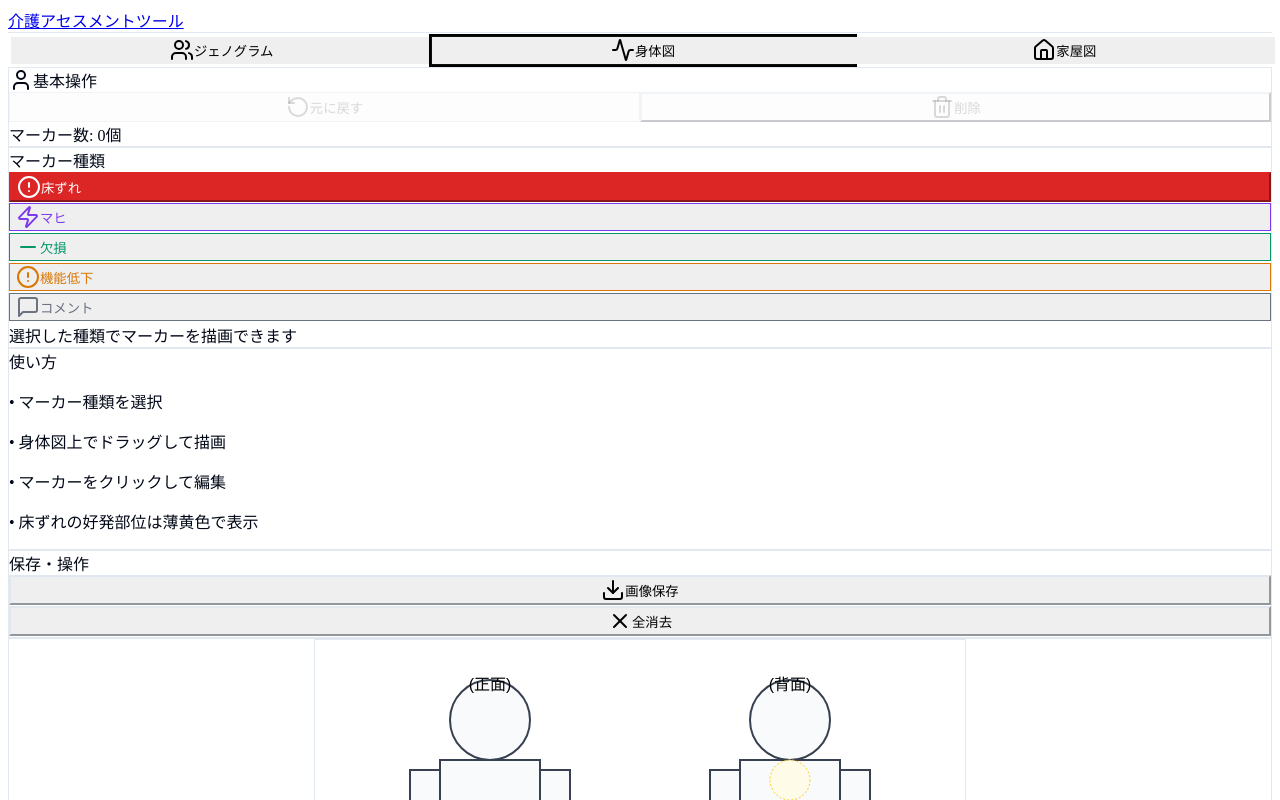
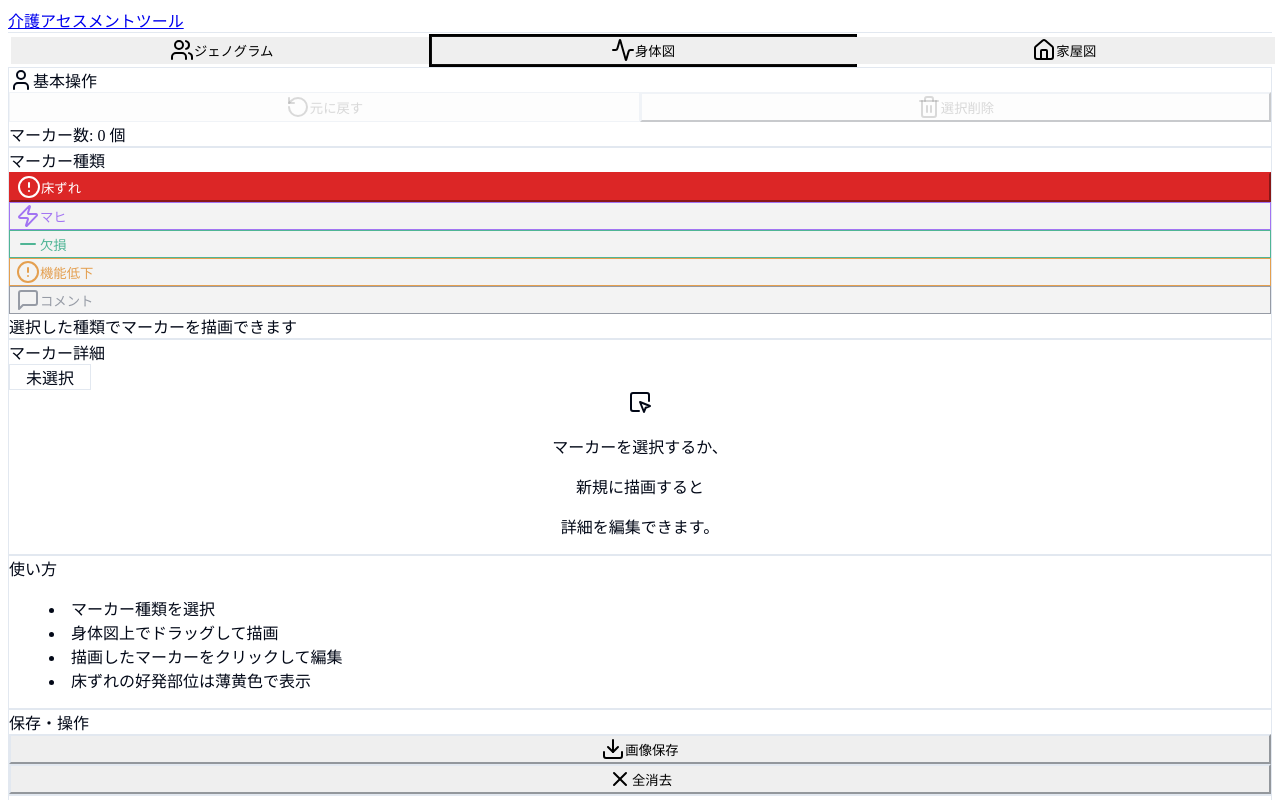
Before and after one commit to kids-masaru/genogram, a React (Vite) app: page / in a window 1280 px wide. Both pictures are taken after a click on the tab "身体図". Shown: the top 800 px of the page. Built offline with nearby package versions, Linux system fonts and the light colour scheme.

Commit message:
Update BodyChartTool.jsx

```diff
--- a/src/components/BodyChartTool.jsx
+++ b/src/components/BodyChartTool.jsx
@@ -1,4 +1,4 @@
-import { useState, useRef, useEffect } from 'react'
+import { useState, useRef, useEffect, useCallback } from 'react'
 import { Button } from '@/components/ui/button.jsx'
 import { Card, CardContent, CardHeader, CardTitle } from '@/components/ui/card.jsx'
 import { Input } from '@/components/ui/input.jsx'
@@ -7,7 +7,7 @@ import { Textarea } from '@/components/ui/textarea.jsx'
 import { Badge } from '@/components/ui/badge.jsx'
 import {
   User, AlertCircle, Zap, Minus, MessageSquare,
-  Download, RotateCcw, Trash2, X
+  Download, RotateCcw, Trash2, X, MousePointerSquare
 } from 'lucide-react'
 
 // 床ずれの好発部位（座標）
@@ -20,15 +20,6 @@ const pressureSoreHotspots = [
   // 正面（側面）
   { x: 200, y: 450, r: 20, label: '大転子部' },
 ];
-
-const BodyChartTool = () => {
-  const canvasRef = useRef(null)
-  const [selectedMarker, setSelectedMarker] = useState(null)
-  const [markers, setMarkers] = useState([])
-  const [currentMarkerType, setCurrentMarkerType] = useState('pressure_sore')
-  const [isDrawing, setIsDrawing] = useState(false)
-  const [currentPath, setCurrentPath] = useState([])
-  const [history, setHistory] = useState([])
 
 // Marker types with colors and descriptions
 const markerTypes = {
@@ -64,53 +55,12 @@ const BodyChartTool = () => {
   }
 }
 
-  // Canvas setup
-  useEffect(() => {
-    const canvas = canvasRef.current
-    if (!canvas) return
-
-    const resizeCanvas = () => {
-      const container = canvas.parentElement
-      if (!container) return;
-      const rect = container.getBoundingClientRect()
-      // 幅を固定し、高さを可変にする（スマホ対応を考慮）
-      canvas.width = Math.min(rect.width, 650); // 最大幅650px
-      canvas.height = 700; // 高さを700pxに固定
-      drawCanvas()
-    }
-
-    // ResizeObserverを使用してコンテナのサイズ変更を監視
-    const container = canvas.parentElement
-    if (container) {
-      const resizeObserver = new ResizeObserver(resizeCanvas)
-      resizeObserver.observe(container)
-
-      // 初期描画
-      resizeCanvas()
-
-      return () => resizeObserver.unobserve(container)
-    }
-  }, [markers, selectedMarker, currentPath]) // currentPathも依存配列に追加
-
-  // Save state for undo
-  const saveState = () => {
-    setHistory(prev => [...prev.slice(-9), [...markers]])
-  }
-
-  // Undo function
-  const undo = () => {
-    if (history.length === 0) return
-    const lastState = history[history.length - 1]
-    setMarkers(lastState)
-    setHistory(prev => prev.slice(0, -1))
-    setSelectedMarker(null)
-  }
-
-  // Draw simple human outline
+// 身体図の描画ロジックをコンポーネントの外（またはuseCallback）に
+// （useCallbackにすると依存関係が複雑になるため、ここでは内部関数として定義）
 const drawHumanOutline = (ctx, startX) => {
   ctx.strokeStyle = '#374151';
   ctx.lineWidth = 2;
-    ctx.fillStyle = '#f9fafb';
+  ctx.fillStyle = 'hsl(var(--card))'; // 背景色をCardの色に合わせる
 
   // 頭部
   ctx.beginPath();
@@ -167,17 +117,46 @@ const BodyChartTool = () => {
   ctx.stroke();
 };
 
+
+const BodyChartTool = () => {
+  const canvasRef = useRef(null)
+  const [selectedMarker, setSelectedMarker] = useState(null)
+  const [markers, setMarkers] = useState([])
+  const [currentMarkerType, setCurrentMarkerType] = useState('pressure_sore')
+  const [isDrawing, setIsDrawing] = useState(false)
+  const [currentPath, setCurrentPath] = useState([])
+  const [history, setHistory] = useState([])
+
+  // Save state for undo
+  const saveState = () => {
+    setHistory(prev => [...prev.slice(-9), [...markers]])
+  }
+
+  // Undo function
+  const undo = () => {
+    if (history.length === 0) return
+    const lastState = history[history.length - 1]
+    setMarkers(lastState)
+    setHistory(prev => prev.slice(0, -1))
+    setSelectedMarker(null)
+  }
+
   // Draw canvas
-  const drawCanvas = () => {
+  // useCallback を使い、依存関係を明確化
+  const drawCanvas = useCallback(() => {
     const canvas = canvasRef.current
     if (!canvas) return
 
     const ctx = canvas.getContext('2d')
     ctx.clearRect(0, 0, canvas.width, canvas.height)
 
+    // キャンバス幅に基づいて中央配置
     const centerX = canvas.width / 2;
-    const frontX = centerX - 150;
-    const backX = centerX + 150;
+    const frontX = Math.max(150, centerX - 150);
+    const backX = Math.min(canvas.width - 150, centerX + 150);
+
+    // 身体図のスケールや位置を調整
+    // (ここでは簡易的にX座標のみ調整)
 
     // Draw front view
     drawHumanOutline(ctx, frontX);
@@ -188,7 +167,7 @@ const BodyChartTool = () => {
     // ラベルの追加
     ctx.font = '16px sans-serif'
     ctx.textAlign = 'center'
-    ctx.fillStyle = '#000000'
+    ctx.fillStyle = 'hsl(var(--foreground))' // テキスト色をテーマに合わせる
     ctx.fillText('(正面)', frontX, 50)
     ctx.fillText('(背面)', backX, 50)
 
@@ -198,8 +177,10 @@ const BodyChartTool = () => {
     ctx.lineWidth = 1;
     ctx.setLineDash([2, 2]);
     pressureSoreHotspots.forEach(spot => {
+      // 座標を背面図(backX)基準で動的に調整
+      const dynamicX = backX + (spot.x - 450);
       ctx.beginPath();
-      ctx.arc(spot.x + (centerX - 300), spot.y, spot.r, 0, 2 * Math.PI); // X座標をキャンバス中央基準に調整
+      ctx.arc(dynamicX, spot.y, spot.r, 0, 2 * Math.PI);
       ctx.fill();
       ctx.stroke();
     });
@@ -266,7 +247,42 @@ const BodyChartTool = () => {
         ctx.fillText(marker.text, centerX, centerY - 15)
       }
     })
-  }
+  }, [markers, selectedMarker, currentPath, currentMarkerType]);
+
+  // Canvasの描画は、依存関係が変更されたときにuseEffectで実行
+  useEffect(() => {
+    drawCanvas();
+  }, [drawCanvas]);
+
+  // Canvasのリサイズロジック (マウント時に1回だけ実行)
+  useEffect(() => {
+    const canvas = canvasRef.current;
+    if (!canvas) return;
+    const container = canvas.parentElement;
+    if (!container) return;
+
+    const resizeCanvas = () => {
+      const rect = container.getBoundingClientRect();
+      if (rect.width === 0) return;
+
+      // コンテナの幅に合わせてキャンバスの幅を設定
+      canvas.width = rect.width;
+      // 高さは固定
+      canvas.height = 700;
+
+      drawCanvas(); // リサイズ後に再描画
+    };
+
+    const resizeObserver = new ResizeObserver(resizeCanvas);
+    resizeObserver.observe(container);
+
+    resizeCanvas(); // 初回描画
+
+    return () => resizeObserver.unobserve(container);
+    // drawCanvasを依存配列から削除し、マウント時のみ実行
+    // drawCanvasはresizeObserverコールバック内で最新のものが呼ばれる
+  }, [drawCanvas]); // drawCanvas が変更されたらリサイズロジックも更新
+
 
   // Mouse events
   const handleCanvasMouseDown = (e) => {
@@ -371,19 +387,21 @@ const BodyChartTool = () => {
 
   // Clear all
   const clearAll = () => {
-    // window.confirm は Vercel/iframe 環境で動作しない可能性があるため、
-    // まずは確認なしで削除（またはカスタムモーダルを実装）
-    // if (confirm('すべてのマーカーを削除しますか？')) {
+    // 将来的にカスタムアラートダイアログ（shadcn/ui）に置き換えることを推奨
+    if (window.confirm('すべてのマーカーを削除しますか？')) {
       saveState()
       setMarkers([])
       setSelectedMarker(null)
-    // }
+    }
   }
 
   return (
-    <div className="grid grid-cols-1 lg:grid-cols-4 gap-6 p-6">
+    // ↓↓↓ (修正点) p-6 を削除 (親のApp.jsxで設定済)、gap-6で余白を確保
+    <div className="grid grid-cols-1 lg:grid-cols-4 gap-6">
+
       {/* Control Panel */}
-      <div className="lg:col-span-1 space-y-4">
+      {/* ↓↓↓ (修正点) sticky top-24 を追加して追従、space-y-6 でカード間の余白を増やす */}
+      <div className="lg:col-span-1 space-y-6 lg:sticky lg:top-24 h-full">
         {/* Basic Controls */}
         <Card>
           <CardHeader>
@@ -410,11 +428,11 @@ const BodyChartTool = () => {
                 disabled={!selectedMarker}
               >
                 <Trash2 className="h-4 w-4 mr-1" />
-                削除
+                選択削除
               </Button>
             </div>
-            <div className="text-sm text-gray-600">
-              マーカー数: {markers.length}個
+            <div className="text-sm text-muted-foreground">
+              マーカー数: <span className="font-bold">{markers.length}</span> 個
             </div>
           </CardContent>
         </Card>
@@ -424,7 +442,8 @@ const BodyChartTool = () => {
           <CardHeader>
             <CardTitle className="text-lg">マーカー種類</CardTitle>
           </CardHeader>
-          <CardContent className="space-y-2">
+          {/* ↓↓↓ (修正点) flex flex-col gap-2 で余白を統一 */}
+          <CardContent className="flex flex-col gap-2">
             {Object.entries(markerTypes).map(([key, type]) => {
               const IconComponent = type.icon
               return (
@@ -433,39 +452,61 @@ const BodyChartTool = () => {
                   variant={currentMarkerType === key ? "default" : "outline"}
                   size="sm"
                   onClick={() => setCurrentMarkerType(key)}
-                  className="w-full justify-start"
+                  className="w-full justify-start text-sm"
                   style={{
                     backgroundColor: currentMarkerType === key ? type.color : undefined,
                     borderColor: type.color,
-                    color: currentMarkerType === key ? 'white' : type.color
+                    color: currentMarkerType === key ? 'white' : type.color,
+                    opacity: currentMarkerType === key ? 1 : 0.7 // 非選択時を少し薄く
                   }}
                 >
-                  <IconComponent className="h-4 w-4 mr-2" />
+                  <IconComponent className="h-4 w-4 mr-2 flex-shrink-0" />
                   {type.name}
                 </Button>
               )
             })}
-            <div className="text-xs text-gray-500 mt-2">
+            <div className="text-xs text-muted-foreground pt-2">
               選択した種類でマーカーを描画できます
             </div>
           </CardContent>
         </Card>
 
         {/* Marker Details */}
-        {selectedMarker && (
-          <Card>
+        {/* ↓↓↓ (修正点) レイアウトシフトを防ぐため、常にCardを表示 */}
+        <Card className="transition-all duration-300">
           <CardHeader>
             <CardTitle className="text-lg">マーカー詳細</CardTitle>
-              {markerTypes[selectedMarker.type] && (
+            {selectedMarker && markerTypes[selectedMarker.type] ? (
                 <Badge
                   variant="secondary"
-                  style={{ backgroundColor: markerTypes[selectedMarker.type].color + '20' }}
+                  style={{
+                    backgroundColor: markerTypes[selectedMarker.type].color + '20',
+                    color: markerTypes[selectedMarker.type].color
+                  }}
+                  className="border"
+                  // ↓↓↓ (修正点) Badgeの幅がテキストによって変わらないように
+                  style={{ minWidth: '80px', textAlign: 'center' }}
                 >
                   {markerTypes[selectedMarker.type].name}
+                </Badge>
+              ) : (
+                <Badge variant="outline" style={{ minWidth: '80px', textAlign: 'center' }}>
+                  未選択
                 </Badge>
               )}
           </CardHeader>
           <CardContent className="space-y-4">
+            {!selectedMarker ? (
+              // ↓↓↓ (修正点) マーカー未選択時のプレースホルダー
+              <div className="text-sm text-muted-foreground text-center py-10 space-y-2">
+                <MousePointerSquare className="h-8 w-8 mx-auto text-muted-foreground/50" />
+                <p>マーカーを選択するか、</p>
+                <p>新規に描画すると</p>
+                <p>詳細を編集できます。</p>
+              </div>
+            ) : (
+              // マーカー選択時の編集欄
+              <>
                 <div>
                   <Label htmlFor="marker-text">説明</Label>
                   <Input
@@ -483,7 +524,7 @@ const BodyChartTool = () => {
                       id="stage"
                       value={selectedMarker.stage}
                       onChange={(e) => updateSelectedMarker('stage', e.target.value)}
-                    className="w-full p-2 border rounded-md"
+                      className="w-full p-2 border rounded-md bg-transparent" // (修正点) 背景を透過
                     >
                       {markerTypes.pressure_sore.stages.map(stage => (
                         <option key={stage} value={stage}>{stage}</option>
@@ -498,7 +539,7 @@ const BodyChartTool = () => {
                     id="severity"
                     value={selectedMarker.severity}
                     onChange={(e) => updateSelectedMarker('severity', e.target.value)}
-                  className="w-full p-2 border rounded-md"
+                    className="w-full p-2 border rounded-md bg-transparent" // (修正点) 背景を透過
                   >
                     <option value="mild">軽度</option>
                     <option value="moderate">中等度</option>
@@ -516,9 +557,10 @@ const BodyChartTool = () => {
                     rows={3}
                   />
                 </div>
+              </>
+            )}
           </CardContent>
         </Card>
-        )}
 
         {/* Instructions */}
         <Card>
@@ -526,12 +568,12 @@ const BodyChartTool = () => {
             <CardTitle className="text-lg">使い方</CardTitle>
           </CardHeader>
           <CardContent>
-            <div className="text-sm text-gray-600 space-y-2">
-              <p>• マーカー種類を選択</p>
-              <p>• 身体図上でドラッグして描画</p>
-              <p>• マーカーをクリックして編集</p>
-              <p>• 床ずれの好発部位は薄黄色で表示</p>
-            </div>
+            <ul className="text-sm text-muted-foreground space-y-2 list-disc list-inside">
+              <li>マーカー種類を選択</li>
+              <li>身体図上でドラッグして描画</li>
+              <li>描画したマーカーをクリックして編集</li>
+              <li>床ずれの好発部位は薄黄色で表示</li>
+            </ul>
           </CardContent>
         </Card>
 
@@ -540,7 +582,8 @@ const BodyChartTool = () => {
           <CardHeader>
             <CardTitle className="text-lg">保存・操作</CardTitle>
           </CardHeader>
-          <CardContent className="space-y-2">
+          {/* ↓↓↓ (修正点) flex flex-col gap-2 で余白を統一 */}
+          <CardContent className="flex flex-col gap-2">
             <Button onClick={saveAsImage} className="w-full">
               <Download className="h-4 w-4 mr-2" />
               画像保存
@@ -555,15 +598,18 @@ const BodyChartTool = () => {
 
       {/* Canvas Area */}
       <div className="lg:col-span-3">
-        <Card className="h-full">
-          <CardContent className="p-0 flex justify-center">
+        {/* ↓↓↓ (修正点) キャンバスの高さを固定(700px) + 余白(32px) = 732px */}
+        <Card className="h-full min-h-[732px]">
+          {/* ↓↓↓ (修正点) p-4 でキャンバスの周囲に余白, h-full */}
+          <CardContent className="p-4 h-full flex justify-center items-center">
             <canvas
               ref={canvasRef}
               onMouseDown={handleCanvasMouseDown}
               onMouseMove={handleCanvasMouseMove}
               onMouseUp={handleCanvasMouseUp}
               onContextMenu={(e) => e.preventDefault()} // 右クリックメニューを無効化
-              className="border rounded cursor-crosshair"
+              className="border rounded-md cursor-crosshair bg-background"
+              // (修正点) widthとheightはJS(useEffect)によって設定される
             />
           </CardContent>
         </Card>
```
Lines whose indentation alone changed are shown as unchanged.
